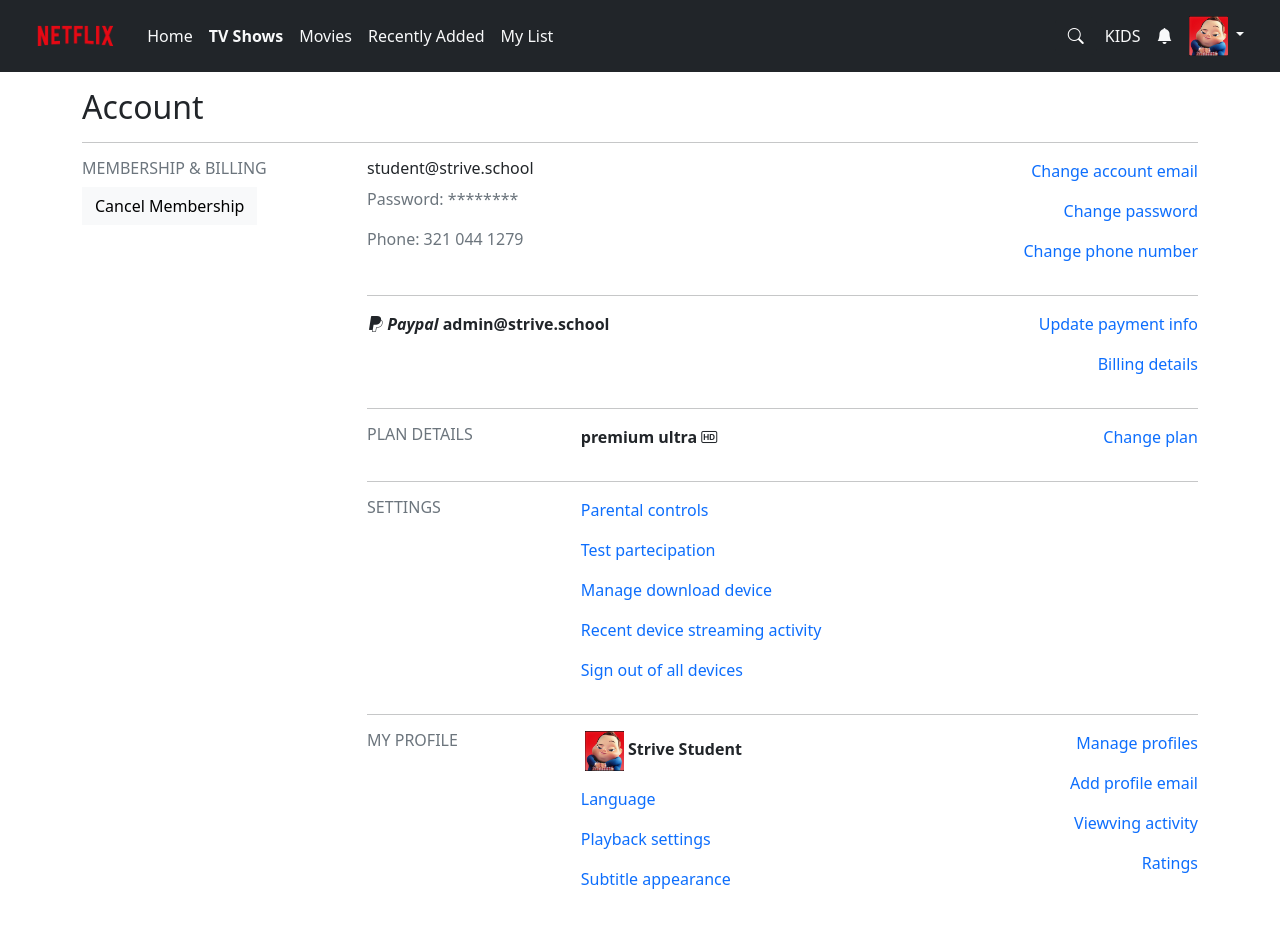
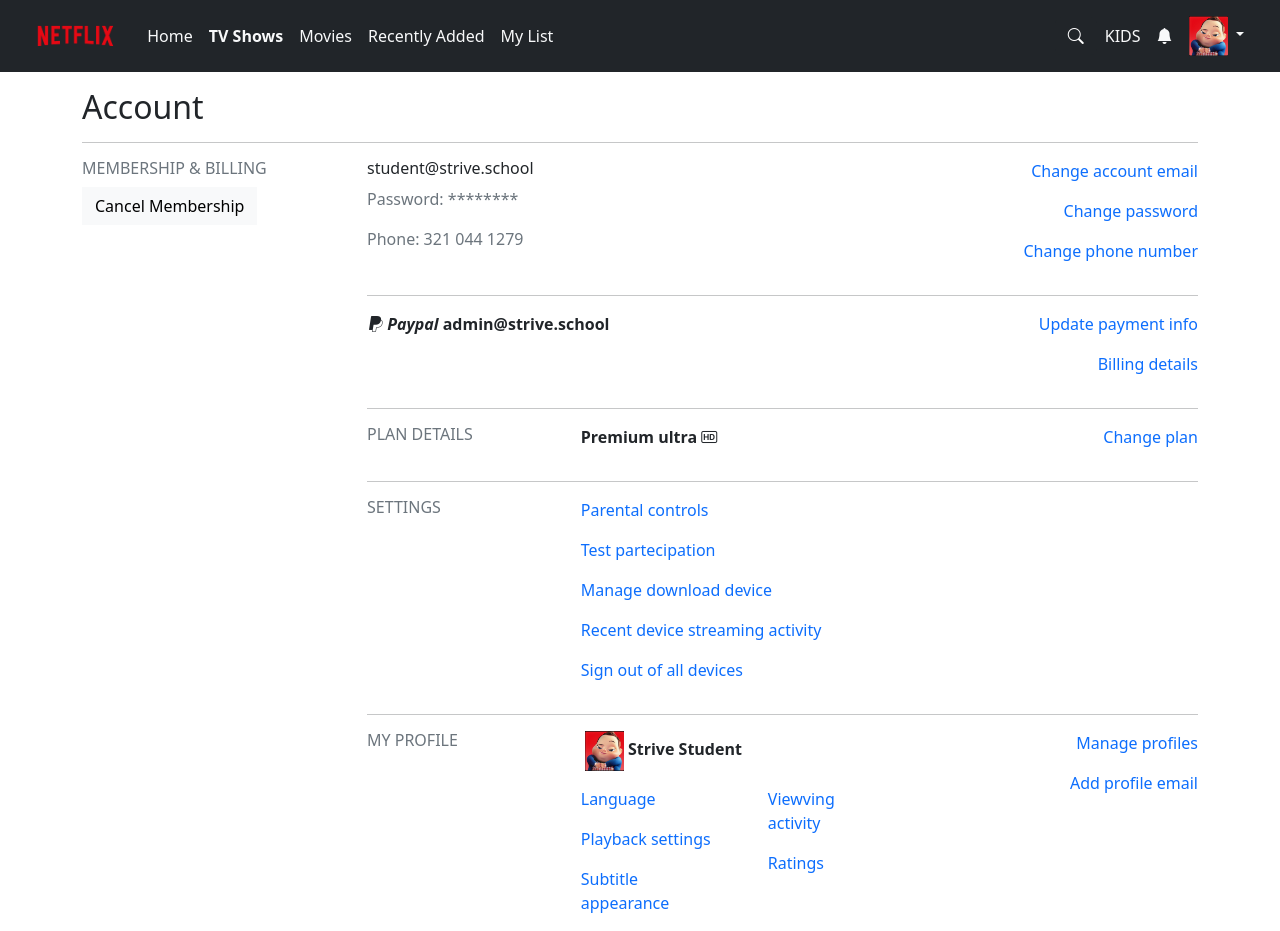
Before and after one commit to Chiara1029/U2-W2-D5, a plain HTML site: page account-page.html in a window 1280 px wide. Before the commit the page ends 907 px from the top, so only its background shows below. Drawn offline with nearby package versions, Linux system fonts and the light colour scheme.

Commit message:
corrections and comments - account page no resp

```diff
--- a/account-page.html
+++ b/account-page.html
@@ -149,7 +149,7 @@
               <div class="col-9">
                 <div class="d-flex justify-content-between">
                   <div class="infos">
-                    <p class="fw-bold">premium ultra <i class="bi bi-badge-hd"></i></p>
+                    <p class="fw-bold">Premium ultra <i class="bi bi-badge-hd"></i></p>
                   </div>
                   <div class="links text-end">
                     <p><a class="text-decoration-none" href="#">Change plan</a></p>
@@ -180,8 +180,8 @@
                 <h6 class="text-secondary">MY PROFILE</h6>
               </div>
               <div class="col-9">
-                <div class="d-flex justify-content-between">
-                  <div class="links text-start">
+                <div class="row d-flex justify-content-between">
+                  <div class="col-6">
                     <p class="fw-bold">
                       <a class="text-decoration-none" href="#"
                         ><img
@@ -191,16 +191,21 @@
                           class="mx-1" /></a
                       >Strive Student
                     </p>
-                    <p><a class="text-decoration-none" href="#">Language</a></p>
-                    <p><a class="text-decoration-none" href="#">Playback settings</a></p>
-                    <p><a class="text-decoration-none" href="#">Subtitle appearance</a></p>
+                    <div class="row d-flex justify-content-between">
+                      <div class="col-6">
+                        <p><a class="text-decoration-none" href="#">Language</a></p>
+                        <p><a class="text-decoration-none" href="#">Playback settings</a></p>
+                        <p><a class="text-decoration-none" href="#">Subtitle appearance</a></p>
+                      </div>
+                      <div class="col-5">
+                        <p><a class="text-decoration-none" href="#">Viewving activity</a></p>
+                        <p><a class="text-decoration-none" href="#">Ratings</a></p>
+                      </div>
+                    </div>
                   </div>
-                  <div class="links text-end">
+                  <div class="col-3 text-end">
                     <p><a class="text-decoration-none" href="#">Manage profiles</a></p>
                     <p><a class="text-decoration-none" href="#">Add profile email</a></p>
-
-                    <p><a class="text-decoration-none" href="#">Viewving activity</a></p>
-                    <p><a class="text-decoration-none" href="#">Ratings</a></p>
                   </div>
                 </div>
               </div>
@@ -210,19 +215,6 @@
       </div>
     </main>
 
-    <!--BREAK-->
-    <!-- <div class="row mt-3 md-flex-column justify-content-lg-center g-2">
-          <div class="col-md-8 col-lg-3">
-            <button class="btn btn-light rounded-0">SAVE</button>
-          </div>
-          <div class="col-md-8 col-lg-3">
-            <button class="text-secondary bg-dark btn btn-outline-secondary rounded-0">CANCEL</button>
-          </div>
-          <div class="col-md-8 col-lg-3">
-            <button class="text-secondary bg-dark btn btn-outline-secondary rounded-0">DELETE PROFILE</button>
-          </div>
-        </div> -->
-
     <script
       src="https://cdn.jsdelivr.net/npm/bootstrap@5.3.2/dist/js/bootstrap.bundle.min.js"
       integrity="sha384-C6RzsynM9kWDrMNeT87bh95OGNyZPhcTNXj1NW7RuBCsyN/o0jlpcV8Qyq46cDfL"
```
Also changed, not shown: edit-profile.html (+6 -6 lines), index.html (+8 -4 lines).
